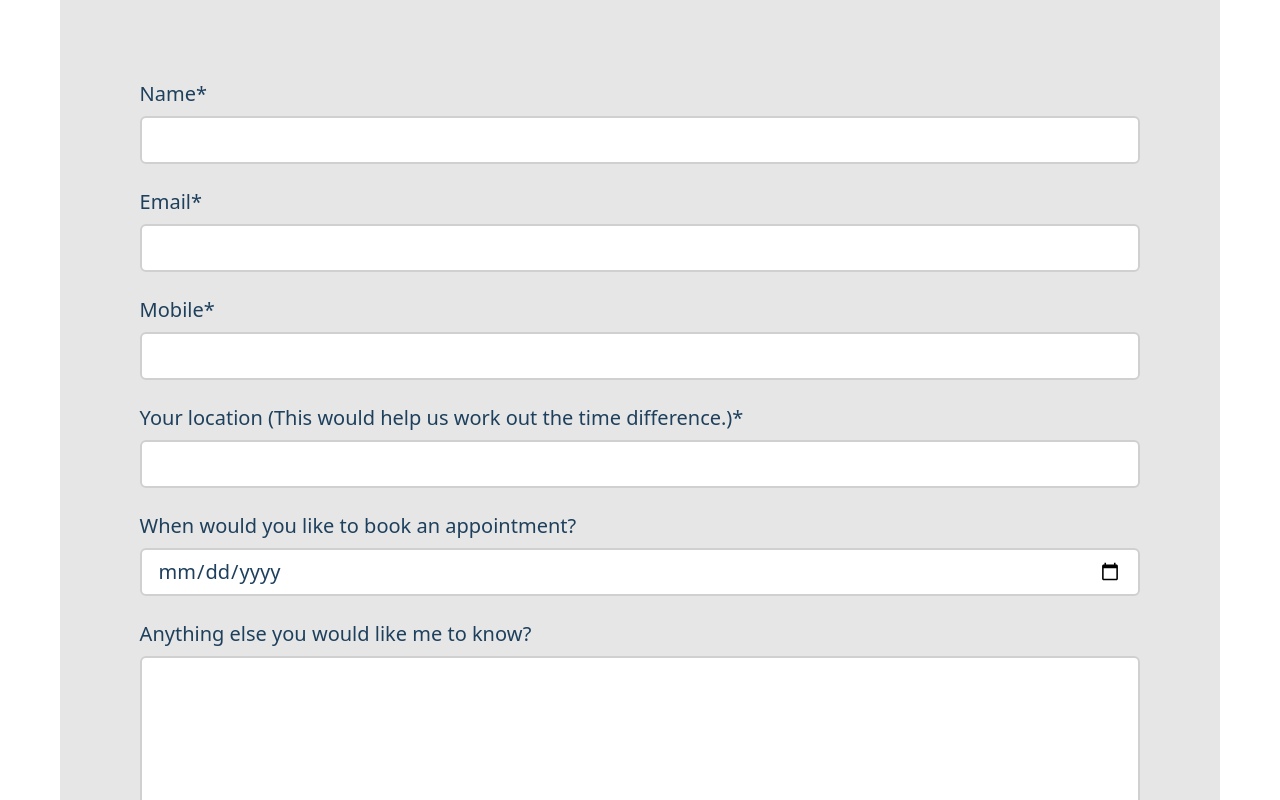
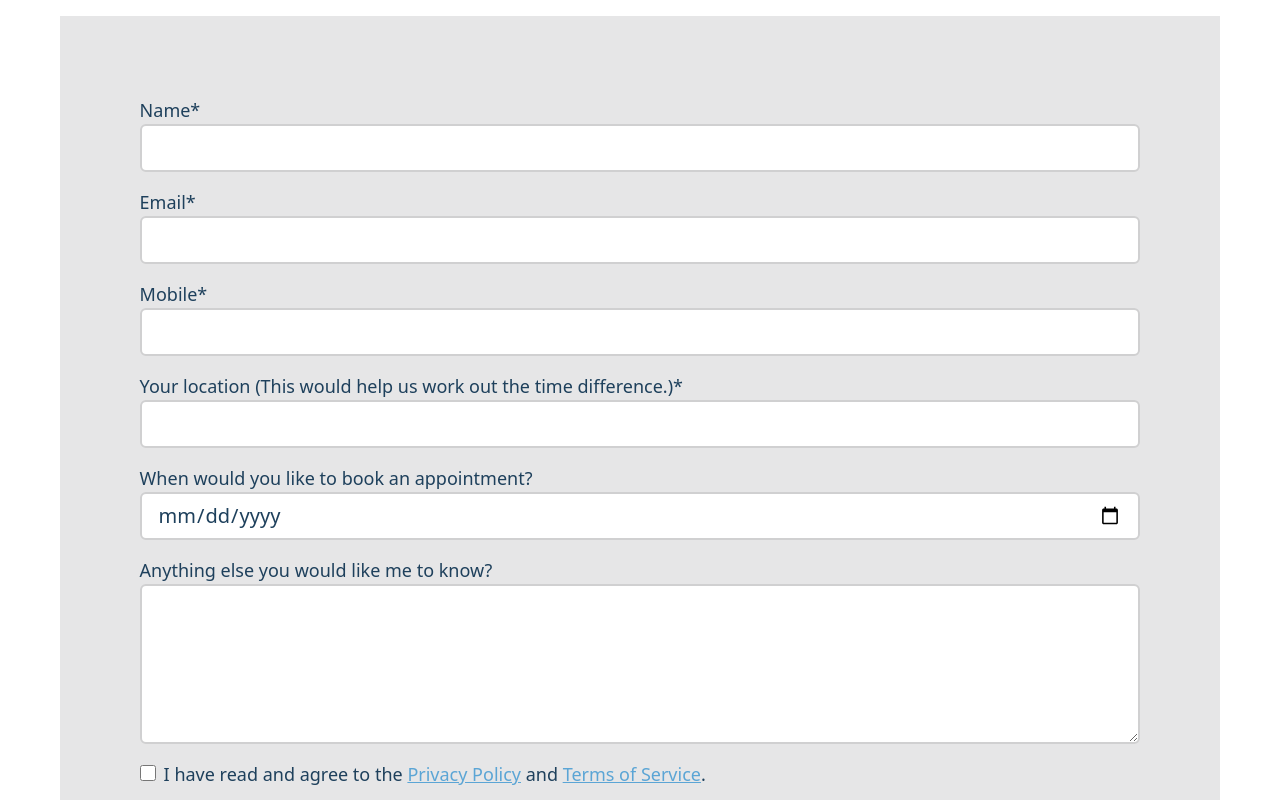
Before and after one commit to Qinisfighting/EllenTangCoaching, a React (Vite) app: page /work/booking in a window 1280 px wide. Shown: the part 680-1480 px from the top of the page. Built offline with nearby package versions, Linux system fonts and the light colour scheme.

Commit message:
Update Booking.tsx

```diff
--- a/src/pages/Work/Booking.tsx
+++ b/src/pages/Work/Booking.tsx
@@ -78,15 +78,16 @@ export default function Booking() {
         <div className="w-11/12 mb-10 px-4 lg:w-full mx-auto lg:mb-16">
            <h2 className="text-xl">Standard Appointment Hours: </h2>
            <i className="text-xl underline">Mon – Fri: 17:00 – 20:00 (UK)</i>
-           <p className="text-xl">50 mins per session. Appointments outside these hours may be available. Please fill in the form below to ask me directly.</p>
+           <p className="text-xl mt-4 text-left">50 mins per session. Appointments outside these hours may be available. Please fill in the form below to ask me directly.</p>
         </div>
         <form className="w-11/12 p-8 lg:w-full mx-auto bg-mystone-100 lg:p-20 mb-28" onSubmit={handleSubmit}>
+
           <div className="flex flex-col mb-4">
-            <label htmlFor="name" className="text-myblue-900 text-xl">Name*</label>
+            <label htmlFor="name" className="text-myblue-900 text-lg">Name*</label>
             <input
               type="text"
               placeholder=""
-              className="h-12 p-4 text-xl border-2 border-mystone-200 rounded-md focus:outline-none focus:border-mystone-300 my-2"
+              className="h-12 p-4 text-xl border-2 border-mystone-200 rounded-md focus:outline-none focus:border-mystone-300"
               name="name"
               value={formData.name}
               onChange={handleChange}
@@ -95,11 +96,11 @@ export default function Booking() {
             />
           </div>
           <div className="flex flex-col mb-4">
-            <label htmlFor="email" className="text-myblue-900 text-xl">Email*</label>
+            <label htmlFor="email" className="text-myblue-900 text-lg">Email*</label>
             <input
               type="email"
               placeholder=""
-              className="h-12 p-4 text-xl border-2 border-mystone-200 rounded-md focus:outline-none focus:border-mystone-300 my-2"
+              className="h-12 p-4 text-xl border-2 border-mystone-200 rounded-md focus:outline-none focus:border-mystone-300"
               name="email"
               value={formData.email}
               onChange={handleChange}
@@ -108,11 +109,11 @@ export default function Booking() {
             />
           </div>
           <div className="flex flex-col mb-4">
-            <label htmlFor="mobile" className="text-myblue-900 text-xl">Mobile*</label>
+            <label htmlFor="mobile" className="text-myblue-900 text-lg">Mobile*</label>
             <input
               type="text"
               placeholder=""
-              className="h-12 p-4 text-xl border-2 border-mystone-200 rounded-md focus:outline-none focus:border-mystone-300 my-2"
+              className="h-12 p-4 text-xl border-2 border-mystone-200 rounded-md focus:outline-none focus:border-mystone-300"
               name="mobile"
               value={formData.mobile}
               onChange={handleChange}
@@ -121,11 +122,11 @@ export default function Booking() {
             />
             </div>
             <div className="flex flex-col mb-4">
-            <label htmlFor="location" className="text-myblue-900 text-xl">Your location (This would help us work out the time difference.)*</label>
+            <label htmlFor="location" className="text-myblue-900 text-lg">Your location (This would help us work out the time difference.)*</label>
             <input
               type="text"
               placeholder=""
-              className="h-12 p-4 text-xl border-2 border-mystone-200 rounded-md focus:outline-none focus:border-mystone-300 my-2"
+              className="h-12 p-4 text-xl border-2 border-mystone-200 rounded-md focus:outline-none focus:border-mystone-300"
               name="location"
               value={formData.location}
               onChange={handleChange}
@@ -134,48 +135,47 @@ export default function Booking() {
             />
             </div>
             <div className="flex flex-col mb-4">
-              <label htmlFor="when" className="text-myblue-900 text-xl">When would you like to book an appointment?</label>
+              <label htmlFor="when" className="text-myblue-900 text-lg">When would you like to book an appointment?</label>
               <input
                 type="date"
                 placeholder=""
-                className="h-12 p-4 text-xl border-2 border-mystone-200 rounded-md focus:outline-none focus:border-mystone-300 my-2"
+                className="w-full h-12 p-4 text-xl border-2 border-mystone-200 rounded-md focus:outline-none focus:border-mystone-300"
                 name="when"
                 value={formData.when}
                 onChange={handleChange}
               />
             </div>
             <div className="flex flex-col mb-4">
-              <label htmlFor="message" className="text-myblue-900 text-xl">Anything else you would like me to know?</label>
+              <label htmlFor="message" className="text-myblue-900 text-lg">Anything else you would like me to know?</label>
               <textarea
                 placeholder=""
-                className="h-40 p-4 text-xl border-2 border-mystone-200 rounded-md focus:outline-none focus:border-mystone-300 my-2"
+                className="h-40 p-4 text-xl border-2 border-mystone-200 rounded-md focus:outline-none focus:border-mystone-300"
                 name="message"
                 value={formData.message}
                 onChange={handleChange}
                 onFocus={(e) => (e.target.value = "")}
               />
-              <div>
+              <div className="my-4">
                 <input
                   type="checkbox"
-                  className="h-4 w-4 mr-2 text-myblue-900 border-2 border-mystone-200 rounded-md focus:outline-none focus:border-mystone-300 my-2"
+                  className="h-4 w-4 mr-2 text-myblue-900 border-2 border-mystone-200 rounded-md focus:outline-none focus:border-mystone-300"
                   name="privacy"
                   checked={formData.privacy}
                   onChange={handleChange}
                   required
                   />
                   <label htmlFor="privacy">
-                    <span className="text-myblue-900 text-xl">I have read and agree to the <Link to="/privacy" className="text-myblue-400 underline">Privacy Policy</Link> and <Link to="/terms" className="text-myblue-400 underline">Terms of Service</Link>.</span>
+                    <span className="text-myblue-900 text-lg">I have read and agree to the <Link to="/privacy" className="text-myblue-400 underline">Privacy Policy</Link> and <Link to="/terms" className="text-myblue-400 underline">Terms of Service</Link>.</span>
                   </label>
               </div>
+
               <button
-              className="btn-next mt-8 lg:mt-16 text-lg"
+              className="btn-next mt-8 lg:mt-16 text-lg w-full"
               disabled={loading}
               >
                 Submit
             </button>
             </div>
-
-
         </form>
       </div>
     );
```
